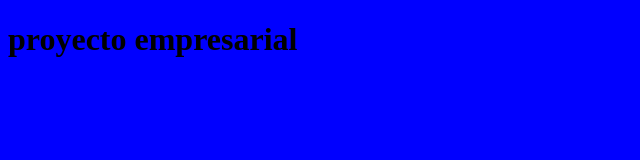
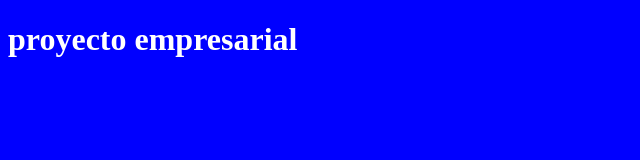
Before and after one commit to Kaltum-Viveros/CursoGityGitHub, a plain HTML site: page index.html in a window 1280 px wide. Shown: the whole page, without its empty margins (0-640 px from the left). Drawn offline with Linux system fonts and the light colour scheme.

Commit message:
negrita y color

```diff
--- a/css/estilos.css
+++ b/css/estilos.css
@@ -1,3 +1,5 @@
 body{
     background-color: rgb(0, 0, 255);
+    font-weight: bold;
+    color: #fff;
 }
```
